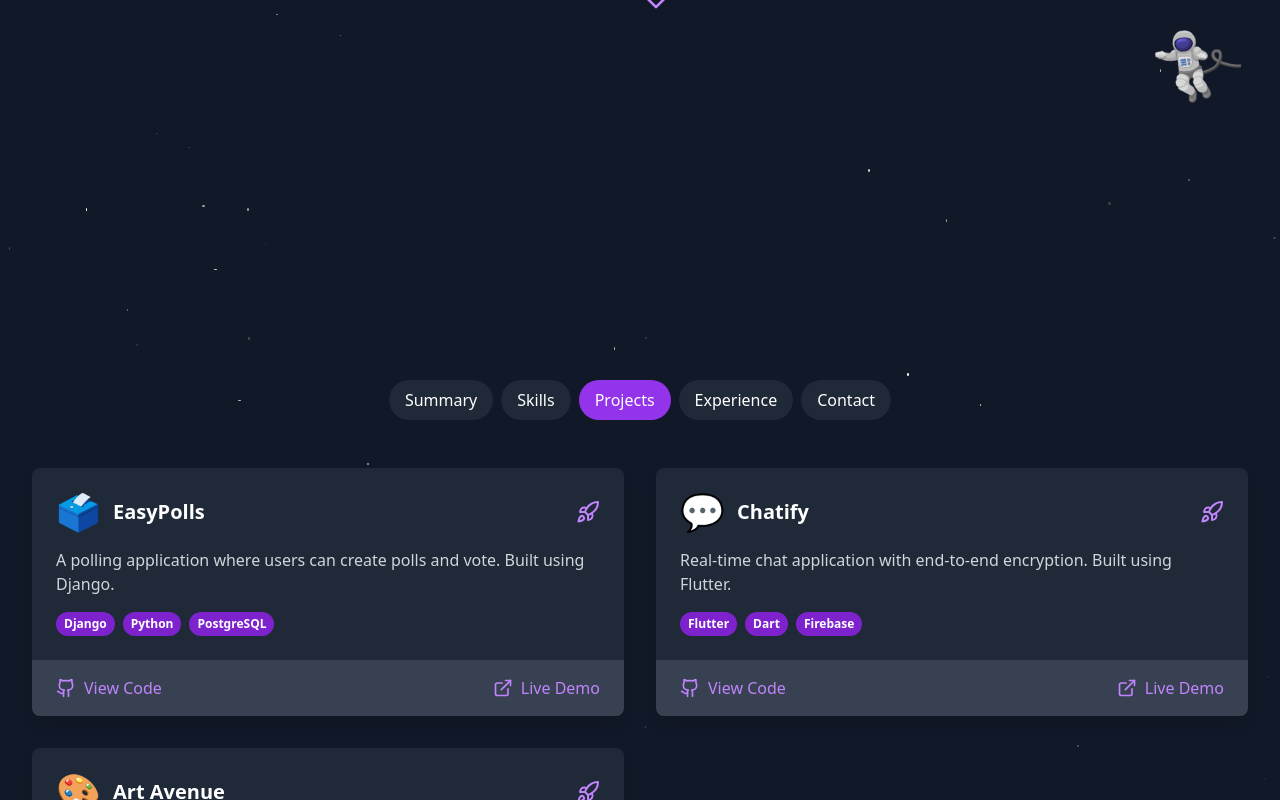
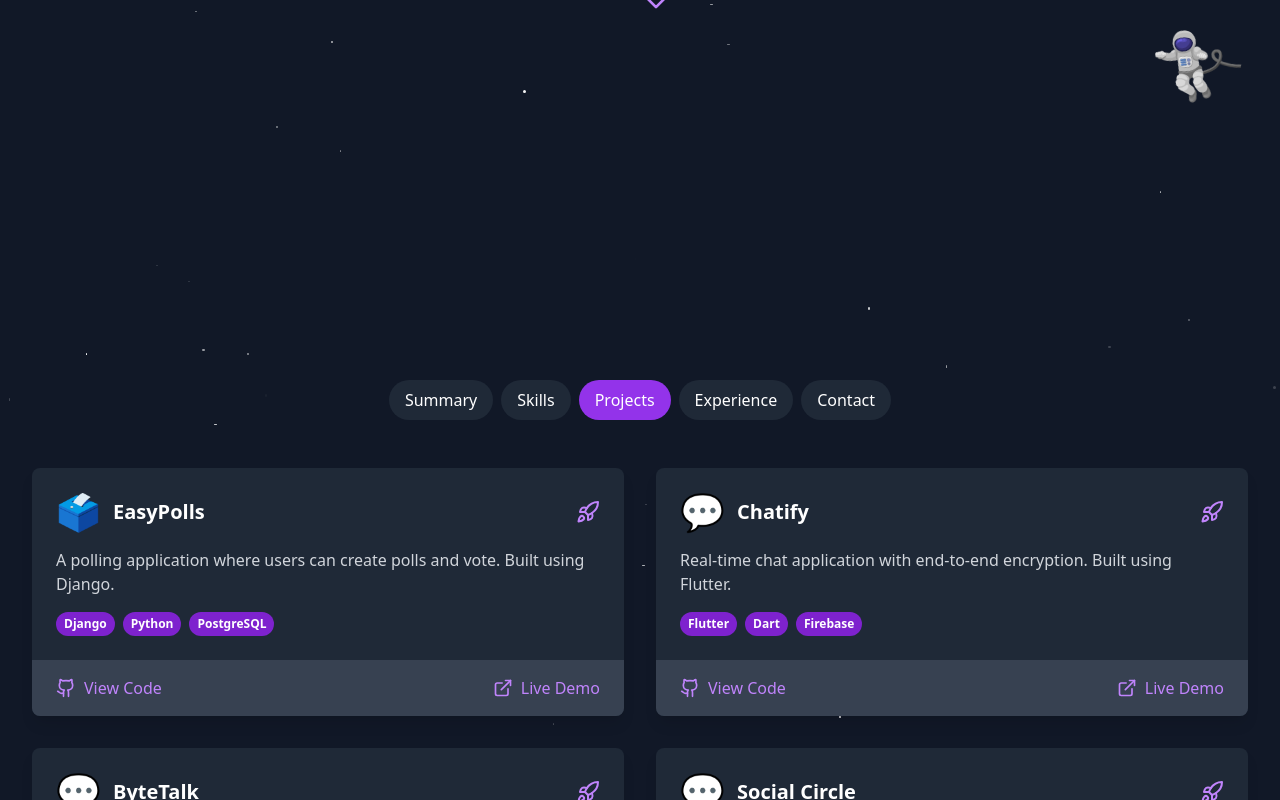
Before and after one commit to ani-sh-arma/portfolio, a React (Vite) app: page / in a window 1280 px wide. Both pictures are taken after a click on the button "Projects". Shown: the part 660-1460 px from the top of the page. Built offline with nearby package versions, Linux system fonts and the light colour scheme.

Commit message:
updated project details

```diff
--- a/src/components/projects.tsx
+++ b/src/components/projects.tsx
@@ -9,8 +9,8 @@ export function ProjectsSection() {
         "A polling application where users can create polls and vote. Built using Django.",
       icon: "🗳️",
       tech: ["Django", "Python", "PostgreSQL"],
-      github: "https://github.com/yourusername/easypolls",
-      live: "https://easypolls.example.com",
+      github: "https://github.com/ani-sh-arma/polling_project",
+      live: "#",
     },
     {
       name: "Chatify",
@@ -18,8 +18,26 @@ export function ProjectsSection() {
         "Real-time chat application with end-to-end encryption. Built using Flutter.",
       icon: "💬",
       tech: ["Flutter", "Dart", "Firebase"],
-      github: "https://github.com/yourusername/chatify",
-      live: "https://chatify.example.com",
+      github: "https://github.com/ani-sh-arma/Chat-App-FlutterFire",
+      live: "#",
+    },
+    {
+      name: "ByteTalk",
+      description:
+        "Real-time chat web application with end-to-end encryption. Built using Django.",
+      icon: "💬",
+      tech: ["Django", "Python", "Ajax", "Sqlite"],
+      github: "https://github.com/ani-sh-arma/ByteTalk",
+      live: "#",
+    },
+    {
+      name: "Social Circle",
+      description:
+        "Social media application built using flutter and Restful APIs.",
+      icon: "💬",
+      tech: ["Flutter", "Dart", "REST APIs"],
+      github: "https://github.com/ani-sh-arma/Social-Circle",
+      live: "#",
     },
     {
       name: "Art Avenue",
@@ -27,8 +45,17 @@ export function ProjectsSection() {
         "A mobile app for artists to share their work. Built using Android Studio (Java).",
       icon: "🎨",
       tech: ["Java", "Android SDK", "Firebase"],
-      github: "https://github.com/yourusername/art-avenue",
-      live: "https://play.google.com/store/apps/details?id=com.example.artavenue",
+      github: "https://github.com/ani-sh-arma/Art-Avenue",
+      live: "#",
+    },
+    {
+      name: "Get Weather Report",
+      description:
+        "A web application built using Vue JS and Restful APIs. It uses OpenWeatherMap API. and Nominatim API for accurate location handeling.",
+      icon: "🎨",
+      tech: ["Vue JS", "Javascript", "Rest APIs"],
+      github: "https://github.com/ani-sh-arma/VueRouterExample",
+      live: "https://get-weather-report.vercel.app",
     },
   ];
 
--- a/src/components/space-portfolio.tsx
+++ b/src/components/space-portfolio.tsx
@@ -20,7 +20,7 @@ export function SpacePortfolioComponent() {
       top: window.innerHeight + 200,
       behavior: "smooth",
     });
-    setActiveSection("Summary");
+    setActiveSection(activeSection ?? "Summary");
   };
 
   return (
```
